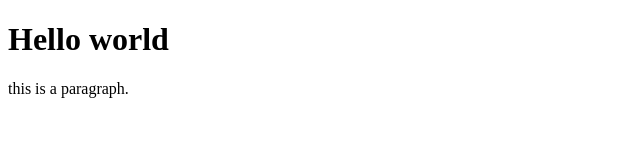
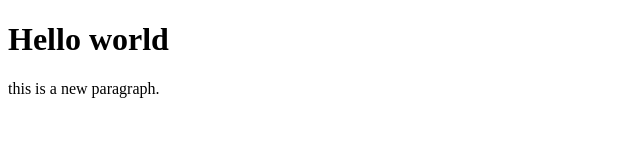
Before and after one commit to tommac13/git-example-project, a plain HTML site: page index.html in a window 1280 px wide. Shown: the full height of the page, 0-640 px from the left. Drawn offline with Linux system fonts and the light colour scheme.

```diff
--- a/index.html
+++ b/index.html
@@ -8,6 +8,6 @@
 </head>
 <body>
     <h1>Hello world</h1>
- <p> this is a paragraph.</p>
+ <p> this is a new paragraph.</p>
 </body>
 </html>
```
